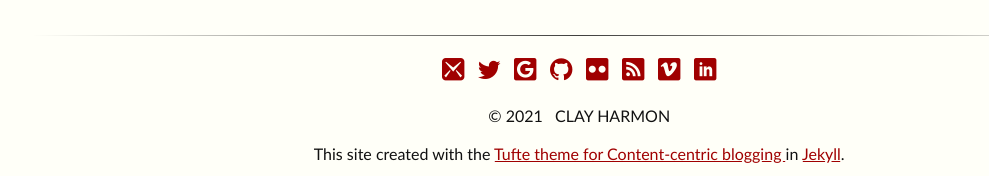
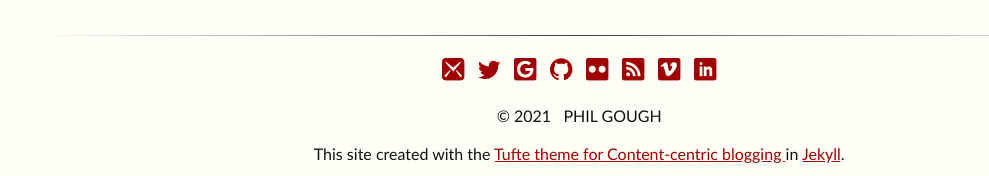
Before and after one commit to philgough/philgough.github.io, a Jekyll site: the page built from docs/index.html, in a window 1280 px wide. Shown: the part 1409-1585 px from the top of the page, without its empty margins (32-1021 px from the left). Built offline with Jekyll 4.4.1, drawn with Linux system fonts in a browser that asks for light colours; some web fonts are replaced; some of the changed lines change nothing that is shown.

Commit message:
update config yaml

```diff
--- a/docs/_config.yml
+++ b/docs/_config.yml
@@ -1,15 +1,15 @@
-baseurl: /tufte-jekyll
-title: Tufte-Jekyll
+baseurl: /philgough.github.io
+title: Phil Gough's Personal Blog
 subtitle: Content-centric blogging
 remote-theme: clayh53/tufte-jekyll
-author: clay harmon
+author: Phil Gough
 simple_search: http://google.com/search
-description: A Jekyll theme for content-rich sites
-name: tufte
+description: Based on the Jekyll theme for content-rich sites
+name: Phil Gough
 markdown: kramdown
 markdown_ext: "markdown,mkdown,mkdn,mkd,md"
 permalink: /articles/:short_year/:title
-timezone: America/New_York
+timezone: Australia/Sydney
 excerpt_separator: <!--more-->  # you can specify your own separator, of course.
 exclude: ['Gemfile', 'Gemfile.lock', 'Rakefile', 'UploadToGithub.Rakefile', 'README.md']
 post:
@@ -25,4 +25,4 @@
   command: rsync
   settings: -av
   source: _site/
-  destination: ~/Git/clayh53.github.com/
+  destination: ~/git/philgough.github.com/
```
